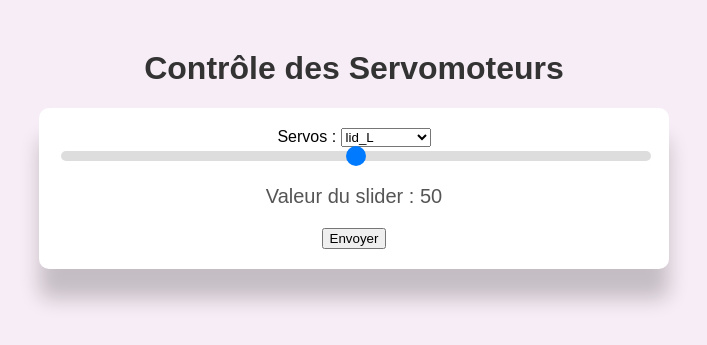
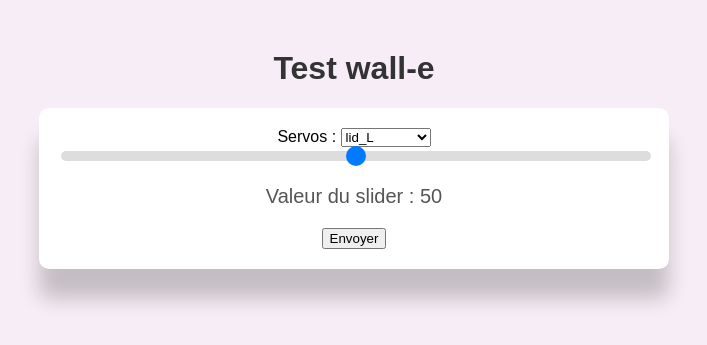
Before and after one commit to Noahnanas/Walle, a Flask app: page / in a window 1280 px wide. Shown: the top 345 px of the page, without its empty margins (286-993 px from the left). Run offline with Flask 3, Linux system fonts and the light colour scheme.

Commit message:
test wall e

```diff
--- a/serveur_web/templates/index.html
+++ b/serveur_web/templates/index.html
@@ -7,7 +7,7 @@
     <link rel="stylesheet" href="{{ url_for('static', filename='style.css') }}">
 </head>
 <body>
-    <h1>Contrôle des Servomoteurs</h1>
+    <h1>Test wall-e</h1>
 
     <div class="slider-container">
         <label for="servo">Servos :</label>
@@ -33,12 +33,10 @@
         let servoSelect = document.getElementById("servo");
         let sendButton = document.getElementById("send-btn");
 
-        // Met à jour l'affichage de la valeur du slider
         slider.oninput = function () {
             sliderValue.textContent = this.value;
         };
 
-        // Fonction pour envoyer les données au serveur Flask
         function sendData() {
             let selectedServo = servoSelect.value;
             let angle = slider.value;
```
